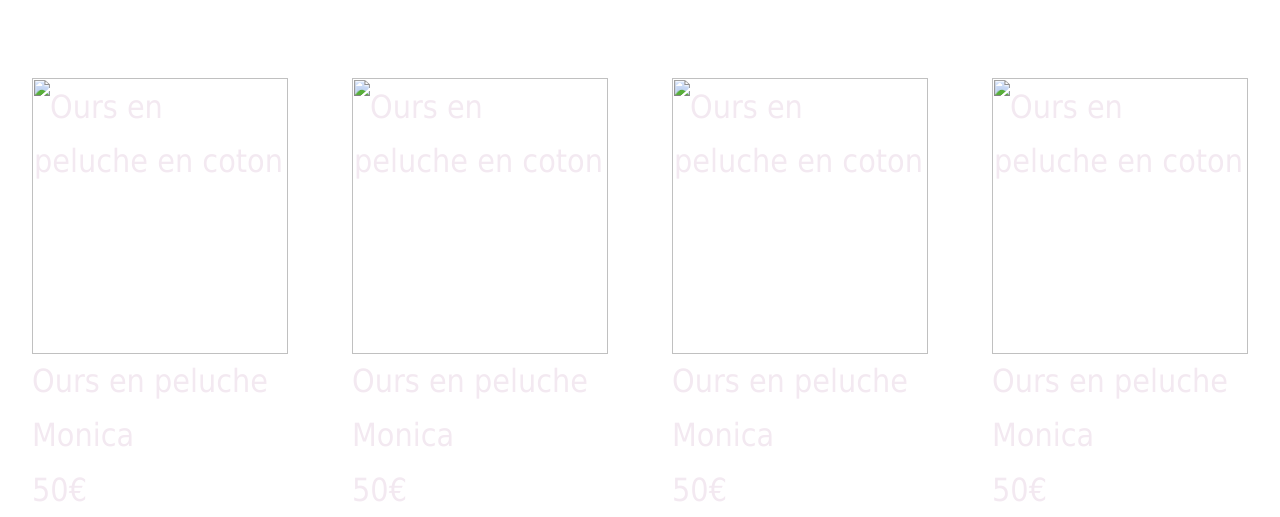
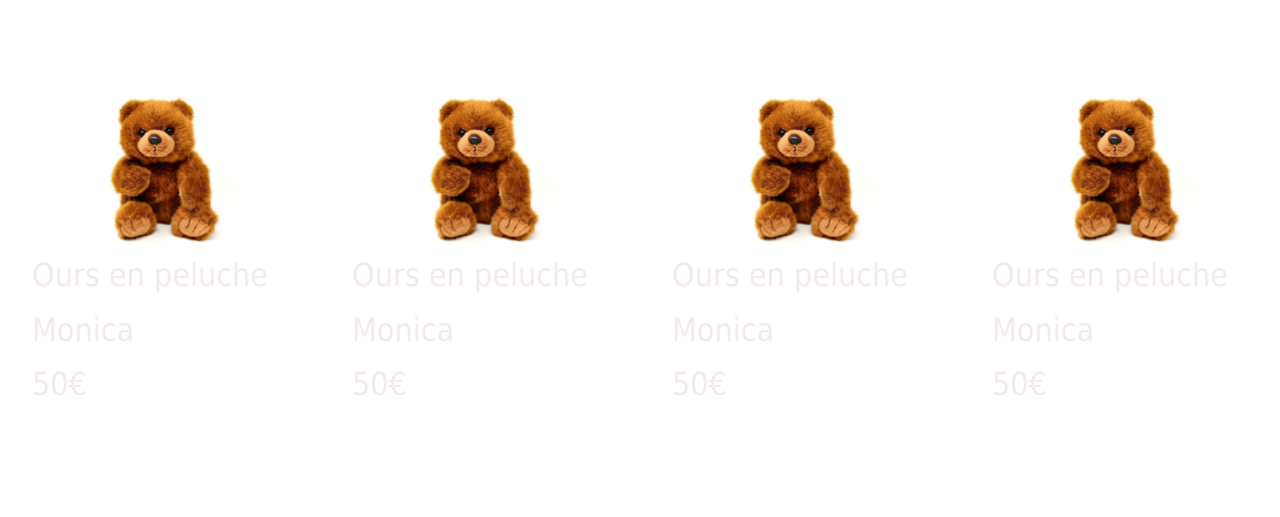
Before and after one commit to XiberiaFR/projet-5, a website: page index.html in a window 1280 px wide. Shown: the part 824-1341 px from the top of the page. After the commit the page ends 1235 px from the top, so only its background shows below. Drawn offline with Linux system fonts and the light colour scheme.

Commit message:
update index and css

```diff
--- a/index.html
+++ b/index.html
@@ -20,7 +20,7 @@
     <main id="main">
         <section>
             <article class="container">
-                <a><img src="./JWDP5/images/oak_1.jpg" alt="Ours en peluche en coton"></a>
+                <a><img src="./img/oak_1.jpg" alt="Ours en peluche en coton"></a>
                 <div class="middle">
                     <div class="text">Je le veux</div>
                 </div>
@@ -32,7 +32,7 @@
         </section>
         <section>
             <article class="container">
-                <a><img src="./JWDP5/images/oak_1.jpg" alt="Ours en peluche en coton"></a>
+                <a><img src="./img/oak_1.jpg" alt="Ours en peluche en coton"></a>
                 <div class="middle">
                     <div class="text">Je le veux</div>
                 </div>
@@ -44,7 +44,7 @@
         </section>
         <section>
             <article class="container">
-                <a><img src="./JWDP5/images/oak_1.jpg" alt="Ours en peluche en coton"></a>
+                <a><img src="./img/oak_1.jpg" alt="Ours en peluche en coton"></a>
                 <div class="middle">
                     <div class="text">Je le veux</div>
                 </div>
@@ -56,7 +56,7 @@
         </section>
         <section>
             <article class="container">
-                <a><img src="./JWDP5/images/oak_1.jpg" alt="Ours en peluche en coton"></a>
+                <a><img src="./img/oak_1.jpg" alt="Ours en peluche en coton"></a>
                 <div class="middle">
                     <div class="text">Je le veux</div>
                 </div>
```
Also changed, not shown: img/oak_1.jpg (added).
